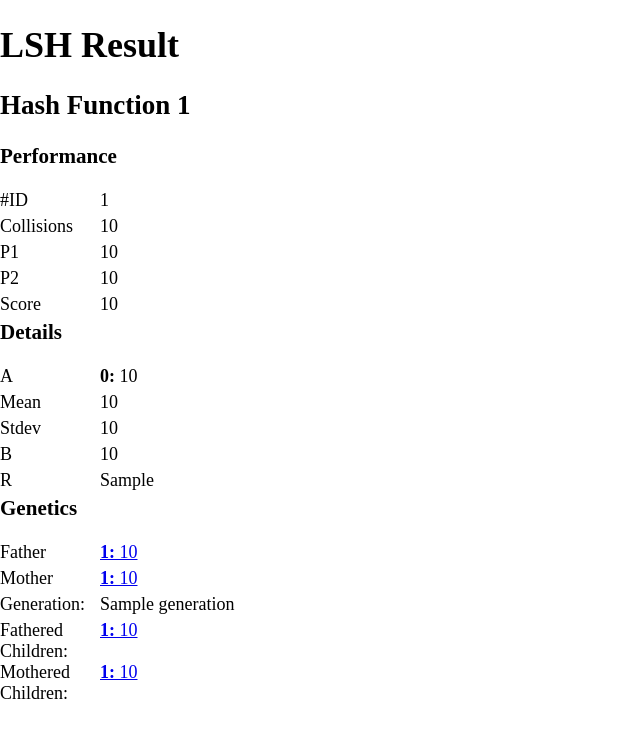
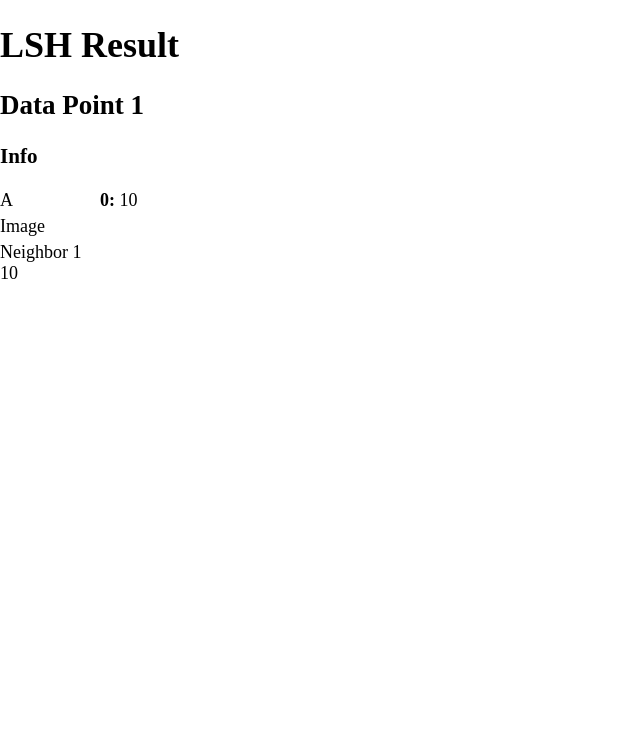
Before and after one commit to pipermerriam/Mosy, a Django app: template templates/datapoint.html in a window 1280 px wide. Shown: the top 738 px of the page, without its empty margins (0-640 px from the left). Run offline with Django 3.2, Linux system fonts and the light colour scheme; the template is opened without the code that fills it: most values are stand-ins (such as "Sample title", 1, 10 or a date in 2020); some libraries are stand-ins or nearby versions.

Commit message:
Datapoint visualization

```diff
--- a/mosy/urls.py
+++ b/mosy/urls.py
@@ -9,6 +9,7 @@
     # url(r'^$', 'mosy.views.home', name='home'),
     # url(r'^mosy/', include('mosy.foo.urls')),
     (r'^$', 'mosy.knn.views.index'),
+    (r'^d/(?P<dp_id>[0-9]+)/$', 'mosy.knn.views.datapoint'),
     (r'^(?P<lsh_id>[0-9]+)/$', 'mosy.knn.views.detail'),
 
     # Uncomment the admin/doc line below to enable admin documentation:
--- a/templates/datapoint.html
+++ b/templates/datapoint.html
@@ -15,9 +15,12 @@
       div.tr div.th { float: left; display: inline; width: 100px; height: auto; }
       div.tr div.td { float: left; display: inline; width: 600px; height: auto; }
       div.fl { float: left; display: inline; }
+      div.fr { float: right; display: inline; }
+      div.num { width: 150px; }
       div.datapoint {}
       div.datapoint div.pr {}
-      div.datapoint div.p {}
+      div.datapoint div.pr div.pixel {float: left; display: inline; width: 20px; height: 20px;}
+      .clear { clear: both; }
     </style>
   </head>
   <body>
@@ -29,113 +32,50 @@
       <div class="clear"></div>
 
       <div id="main">
-        <h2>Hash Function {{ lsh.id }}</h2>
+        <h2>Data Point {{ dp.id }}</h2>
         <div class="section">
-          <h3>Performance</h3>
-          <div class="tr">
-            <div class="th">#ID</div>
-            <div class="td">{{ lsh.id }}</div>
-          </div>
-          <div class="tr">
-            <div class="th">Collisions</div>
-            <div class="td">{{ lsh.collisions|floatformat:"-3" }}</div>
-          </div>
-          <div class="tr">
-            <div class="th">P1</div>
-            <div class="td">{{ lsh.p1|floatformat:"-3" }}</div>
-          </div>
-          <div class="tr">
-            <div class="th">P2</div>
-            <div class="td">{{ lsh.p2|floatformat:"-3" }}</div>
-          </div>
-          <div class="tr">
-            <div class="th">Score</div>
-            <div class="td">{{ score }} {% if parent %}({{ change }}){% endif %}</div>
-          </div>
-        </div>
-        <div class="section">
-          <h3>Details</h3>
+          <h3>Info</h3>
           <div class="tr">
             <div class="th">A</div>
             <div class="td">
-              {% for val in lsh.a %}
+              {% for val in dp.vector %}
                 <div class="fl num"><strong>{{ forloop.counter0 }}:</strong> {{ val|floatformat:"-3" }}</div>
               {% endfor %}
               <div class="clear"></div>
             </div>
           </div>
           <div class="tr">
-            <div class="th">Mean</div>
-            <div class="td">{{ lsh.mean|floatformat:"-3" }}</div>
-          </div>
-          <div class="tr">
-            <div class="th">Stdev</div>
-            <div class="td">{{ lsh.std|floatformat:"-3" }}</div>
-          </div>
-          <div class="tr">
-            <div class="th">B</div>
-            <div class="td">{{ lsh.b|floatformat:"-3" }}</div>
-          </div>
-          <div class="tr">
-            <div class="th">R</div>
-            <div class="td">{{ lsh.r }}</div>
-          </div>
-        </div>
-        <div class="section">
-          <h3>Genetics</h3>
-          <div class="tr">
-            <div class="th">Father</div>
-            {% if father %}
-              <div class="td"><a href="{% url mosy.knn.views.detail father.id %}"><strong>{{ father.id }}:</strong> {{ father.score|floatformat:"-3" }}</a></div>
-            {% else %}
-              <div class="td">Original Hash</div>
-            {% endif %}
-          </div>
-          <div class="tr">
-            <div class="th">Mother</div>
-            {% if mother %}
-              <div class="td"><a href="{% url mosy.knn.views.detail mother.id %}"><strong>{{ mother.id }}:</strong> {{ mother.score|floatformat:"-3" }}</a></div>
-            {% else %}
-              <div class="td">Original Hash</div>
-            {% endif %}
-          </div>
-          <div class="tr">
-            <div class="th">Generation:</div>
-            <div class="td">{{ generation }}</div>
-          </div>
-          <div class="tr">
-            <div class="th">Fathered Children:</div>
+            <div class="th">Image</div>
             <div class="td">
-              {% for child in lsh.father_of.all %}
-                {% with c_score=child.score %}
-                  <div class="fl num">
-                    <a class="{% if c_score > score %}inc{% else %}decr{% endif %}" href="{% url mosy.knn.views.detail child.id %}"><strong>{{ child.id }}:</strong> {{ child.score|floatformat:"-3" }}</a>
+              <div class="datapoint">
+                {% for row in pixel_map %}
+                  <div class="pr">
+                    {% for pixel in row %}
+                      <div class="pixel" style="background-color:{{ pixel }};"></div>
+                    {% endfor %}
+                    <div class="clear"></div>
                   </div>
-                {% endwith %}
-                {% if forloop.last %}
-                  <div class="clear"></div>
-                {% endif %}
-              {% empty %}
-                Fathered No Children
-              {% endfor %}
-            </div>
-          <div class="tr">
-            <div class="th">Mothered Children:</div>
-            <div class="td">
-              {% for child in lsh.mother_of.all %}
-                {% with c_score=child.score %}
-                  <div class="fl num">
-                    <a class="{% if c_score > score %}inc{% else %}decr{% endif %}" href="{% url mosy.knn.views.detail child.id %}"><strong>{{ child.id }}:</strong> {{ child.score|floatformat:"-3" }}</a>
-                  </div>
-                {% endwith %}
-                {% if forloop.last %}
-                  <div class="clear"></div>
-                {% endif %}
-              {% empty %}
-                Motherd No Children
-              {% endfor %}
+                {% endfor %}
+              </div>
             </div>
           </div>
+          {% for neighbor in neighbors %}
+            <div class="tr">
+              <div class="th">Neighbor {{ neighbor.id }} {{ neighbor.distance|floatformat:"-3" }}</div>
+              <div class="td">
+                <div class="datapoint">
+                  {% for row in neighbor.pixel_map %}
+                    <div class="pr">
+                      {% for pixel in row %}
+                        <div class="pixel" style="background-color:{{ pixel }};"></div>
+                      {% endfor %}
+                      <div class="clear"></div>
+                    </div>
+                  {% endfor %}
+                </div>
+              </div>
+            </div>
+          {% endfor %}
         </div>
       </div>
 
```
Also changed, not shown: mosy/knn/models.py (+22 -5 lines), mosy/knn/views.py (+9 -2 lines).
